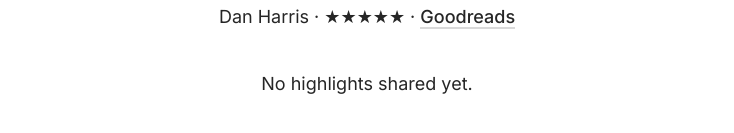
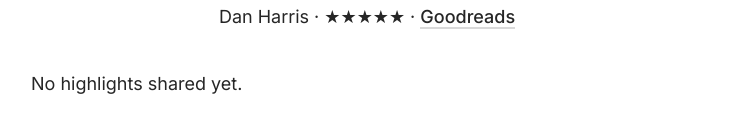
Before and after one commit to apaunchev/paunchev.com, a Next.js app: page /books/10percent-happier in a window 1280 px wide. Shown: the part 587-720 px from the top of the page, without its empty margins (273-1007 px from the left). Built offline with nearby package versions, Linux system fonts and the light colour scheme.

Commit message:
Use Josh's custom reset

```diff
--- a/components/book-highlights.js
+++ b/components/book-highlights.js
@@ -2,7 +2,7 @@
   if (highlights.length === 0) {
     return (
       <div className="highlights">
-        <p className="text-center">No highlights shared yet.</p>
+        <p>No highlights shared yet.</p>
       </div>
     );
   }
--- a/styles/base/_reset.scss
+++ b/styles/base/_reset.scss
@@ -1,70 +1,56 @@
-// Inspired by https://github.com/hankchizljaw/modern-css-reset.
 /* stylelint-disable */
+/*
+  Josh's Custom CSS Reset
+  https://www.joshwcomeau.com/css/custom-css-reset/
+*/
 *,
 *::before,
 *::after {
   box-sizing: border-box;
 }
 
-body,
-h1,
-h2,
-h3,
-h4,
-p,
-figure,
-blockquote,
-dl,
-dd {
+* {
   margin: 0;
 }
 
-ul[role='list'],
-ol[role='list'] {
-  list-style: none;
+html,
+body {
+  height: 100%;
 }
 
-// Disabled due to a bug in Firefox affecting <select> elements:
-// html:focus-within {
-//   scroll-behavior: smooth;
-// }
-
 body {
-  min-height: 100vh;
-  text-rendering: optimizeSpeed;
   line-height: 1.5;
-}
-
-a:not([class]) {
-  text-decoration-skip-ink: auto;
+  -webkit-font-smoothing: antialiased;
 }
 
 img,
-picture {
+picture,
+video,
+canvas,
+svg {
+  display: block;
   max-width: 100%;
-  display: block;
 }
 
 input,
 button,
 textarea,
 select {
-  appearance: none;
   font: inherit;
 }
 
-@media (prefers-reduced-motion: reduce) {
-  // html:focus-within {
-  //   scroll-behavior: auto;
-  // }
+p,
+h1,
+h2,
+h3,
+h4,
+h5,
+h6 {
+  overflow-wrap: break-word;
+}
 
-  *,
-  *::before,
-  *::after {
-    animation-duration: 0.01ms !important;
-    animation-iteration-count: 1 !important;
-    transition-duration: 0.01ms !important;
-    // scroll-behavior: auto !important;
-  }
+#root,
+#__next {
+  isolation: isolate;
 }
 /* stylelint-enable */
--- a/styles/base/_shared.scss
+++ b/styles/base/_shared.scss
@@ -1,13 +1,13 @@
 @use '../base/mixins' as *;
 
 :root {
-  // radius
+  // Radius
   --radius: 0.25rem;
   --radius-sm: calc(var(--radius) / 2);
   --radius-md: var(--radius);
   --radius-lg: calc(var(--radius) * 2);
 
-  // box shadow
+  // Box shadow
   --shadow-xs: 0 0.1px 0.3px rgba(0, 0, 0, 0.06), 0 1px 2px rgba(0, 0, 0, 0.12);
   --shadow-sm: 0 0.3px 0.4px rgba(0, 0, 0, 0.025),
     0 0.9px 1.5px rgba(0, 0, 0, 0.05), 0 3.5px 6px rgba(0, 0, 0, 0.1);
@@ -23,8 +23,8 @@
     0 16.2px 21.9px -6px rgba(0, 0, 0, 0.117),
     0 46px 60px -6px rgba(0, 0, 0, 0.2);
 
-  // timing functions
-  // credits: https://github.com/ai/easings.net
+  // Timing functions
+  // Credits: https://github.com/ai/easings.net
   --ease-in-out: cubic-bezier(0.645, 0.045, 0.355, 1);
   --ease-in: cubic-bezier(0.55, 0.055, 0.675, 0.19);
   --ease-out: cubic-bezier(0.215, 0.61, 0.355, 1);
@@ -32,9 +32,13 @@
 }
 
 body {
+  background-color: var(--color-bg);
+}
+
+/* stylelint-disable-next-line selector-max-id */
+#__next {
   padding-block: var(--space-unit) var(--space-lg);
   padding-inline: var(--space-unit);
-  background-color: var(--color-bg);
 
   @include breakpoint(sm) {
     padding-block: var(--space-lg) var(--space-xl);
@@ -44,7 +48,3 @@
 %container {
   margin-inline: auto;
 }
-
-.text-center {
-  text-align: center;
-}
```
